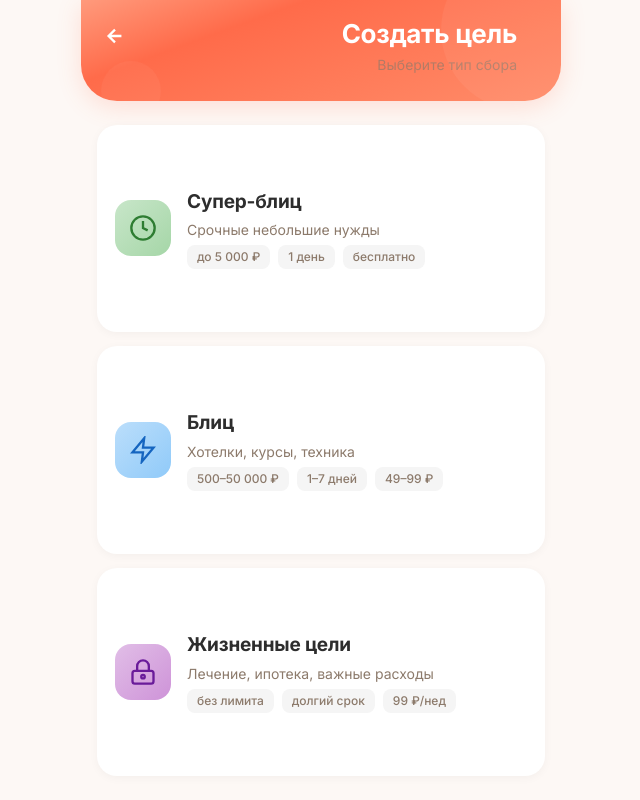
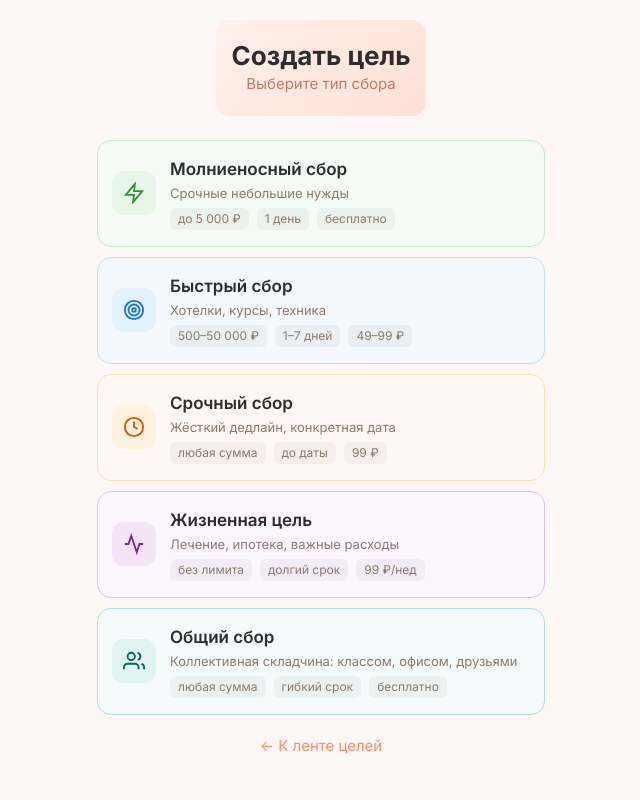
Before and after one commit to Catsik23/pomogay, a Flask app: page /goals/choose in a window 1280 px wide. Shown: the whole page, without its empty margins (319-959 px from the left). Run offline with Flask 3, Linux system fonts and the light colour scheme; a user stored in the database is signed in.

Commit message:
choose_goal_type: +Срочный +Общий сборы

```diff
--- a/templates/choose_goal_type.html
+++ b/templates/choose_goal_type.html
@@ -6,172 +6,90 @@
     <title>Создать цель — Помогай</title>
     <link rel="stylesheet" href="/static/style.css">
     <style>
-        * { box-sizing: border-box; margin: 0; padding: 0; }
-        body {
-            font-family: 'Inter', -apple-system, sans-serif;
-            background: #FDF8F5;
-        }
         .container {
             max-width: 480px;
             margin: 0 auto;
-            min-height: 100vh;
-            display: flex;
-            flex-direction: column;
+            padding: 20px 16px;
         }
-
-        /* Шапка */
-        .header-section {
-            background: linear-gradient(160deg, #FF9A7C 0%, #FF6B4A 30%, #FF8C69 100%);
-            padding: 18px 20px 26px;
-            color: white;
-            border-radius: 0 0 36px 36px;
-            position: relative;
-            overflow: hidden;
-            box-shadow: 0 6px 24px rgba(255, 108, 74, 0.18);
+        .header-card {
+            background: linear-gradient(135deg, #FFF0EB 0%, #FFE0D6 100%);
+            border-radius: 14px;
+            padding: 20px 16px;
+            text-align: center;
+            margin-bottom: 24px;
+            display: inline-block;
+            width: auto;
+            min-width: 200px;
         }
-        .header-section::after {
-            content: '';
-            position: absolute;
-            top: -50px;
-            right: -40px;
-            width: 160px;
-            height: 160px;
-            background: rgba(255,255,255,0.05);
-            border-radius: 50%;
+        .header-card h1 {
+            font-size: 26px;
+            font-weight: 700;
+            margin: 0;
+            line-height: 1.2;
         }
-        .header-section::before {
-            content: '';
-            position: absolute;
-            bottom: -20px;
-            left: 20px;
-            width: 60px;
-            height: 60px;
-            background: rgba(255,255,255,0.04);
-            border-radius: 50%;
+        .header-card p {
+            font-size: 15px;
+            color: #BF7A6A;
+            margin: 2px 0 0;
         }
-        .back-link {
-            position: absolute;
-            left: 16px;
-            top: 18px;
-            width: 36px;
-            height: 36px;
+        .option {
             display: flex;
             align-items: center;
-            justify-content: center;
-            color: rgba(255,255,255,0.8);
+            gap: 14px;
+            padding: 16px 14px;
+            border-radius: 14px;
+            margin-bottom: 10px;
             text-decoration: none;
-            border-radius: 10px;
-            z-index: 2;
-        }
-        .back-link:active { background: rgba(255,255,255,0.12); }
-        .header-text {
-            text-align: right;
-            padding-right: 24px;
-        }
-        .header-text h1 {
-            font-size: 26px;
-            font-weight: 700;
-            letter-spacing: -0.3px;
-            line-height: 1.25;
-            margin-bottom: 3px;
-        }
-        .header-text p {
-            font-size: 14px;
-            font-weight: 400;
-            opacity: 0.65;
-        }
-
-        /* Кнопки */
-        .options-section {
-            flex: 1;
-            display: flex;
-            flex-direction: column;
-            padding: 24px 16px;
-            gap: 14px;
-        }
-        .option {
-            flex: 1;
-            display: flex;
-            align-items: center;
-            gap: 16px;
-            padding: 0 18px;
-            border-radius: 20px;
-            text-decoration: none;
-            color: #2D2D2D;
-            transition: transform 0.15s, box-shadow 0.15s;
-            background: white;
-            box-shadow: 0 2px 10px rgba(0,0,0,0.04);
-            position: relative;
-            overflow: hidden;
-        }
-        .option::after {
-            content: '';
-            position: absolute;
-            bottom: 0;
-            left: 0;
-            right: 0;
-            height: 0;
-            transition: height 0.2s ease;
-            border-radius: 0 0 20px 20px;
-            z-index: 0;
+            color: var(--text);
+            transition: transform 0.1s, opacity 0.15s;
         }
         .option:active {
-            transform: scale(0.97);
-            box-shadow: 0 1px 6px rgba(0,0,0,0.1);
+            transform: scale(0.98);
+            opacity: 0.85;
         }
-        .option-green:active::after {
-            height: 6px;
-            background: linear-gradient(90deg, #A5D6A7, #66BB6A);
-        }
-        .option-blue:active::after {
-            height: 6px;
-            background: linear-gradient(90deg, #90CAF9, #42A5F5);
-        }
-        .option-purple:active::after {
-            height: 6px;
-            background: linear-gradient(90deg, #CE93D8, #AB47BC);
-        }
-        .option > * { position: relative; z-index: 1; }
         .option-icon {
-            width: 56px;
-            height: 56px;
-            border-radius: 16px;
+            width: 44px;
+            height: 44px;
+            border-radius: 12px;
             display: flex;
             align-items: center;
             justify-content: center;
             flex-shrink: 0;
         }
-        .option-green .option-icon { background: linear-gradient(135deg, #C8E6C9, #A5D6A7); }
-        .option-blue .option-icon { background: linear-gradient(135deg, #BBDEFB, #90CAF9); }
-        .option-purple .option-icon { background: linear-gradient(135deg, #E1BEE7, #CE93D8); }
-        .option-title { font-size: 19px; font-weight: 700; letter-spacing: -0.2px; }
-        .option-desc { font-size: 14px; color: #8C7A6B; margin-top: 3px; }
-        .option-meta { font-size: 12px; color: #8C7A6B; margin-top: 5px; display: flex; gap: 8px; }
-        .option-meta span { background: #F5F5F5; padding: 3px 10px; border-radius: 8px; font-weight: 500; }
+        .option-green .option-icon { background: #E8F5E9; color: #388E3C; }
+        .option-blue .option-icon { background: #E3F2FD; color: #1976D2; }
+        .option-orange .option-icon { background: #FFF3E0; color: #E65100; }
+        .option-purple .option-icon { background: #F3E5F5; color: #7B1FA2; }
+        .option-teal .option-icon { background: #E0F2F1; color: #00695C; }
+
+        .option-green { background: #F5FBF6; border: 1px solid #C8E6C9; }
+        .option-blue { background: #F5F9FD; border: 1px solid #BBDEFB; }
+        .option-orange { background: #FFF8F5; border: 1px solid #FFE0B2; }
+        .option-purple { background: #FDF5FF; border: 1px solid #E1BEE7; }
+        .option-teal { background: #F5FAFA; border: 1px solid #B2DFDB; }
+
+        .option-title { font-size: 17px; font-weight: 600; }
+        .option-desc { font-size: 13px; color: var(--text-soft); margin-top: 2px; }
+        .option-meta { font-size: 12px; color: var(--text-soft); margin-top: 4px; display: flex; gap: 8px; }
+        .option-meta span { background: rgba(0,0,0,0.04); padding: 2px 8px; border-radius: 6px; }
+        .back { margin-top: 20px; text-align: center; font-size: 15px; }
     </style>
 </head>
 <body>
     <div class="container">
-        <div class="header-section">
-            <a href="/goals" class="back-link">
-                <svg width="22" height="22" viewBox="0 0 24 24" fill="none" stroke="white" stroke-width="2.5"><path d="M19 12H5M12 19l-7-7 7-7"/></svg>
-            </a>
-            <div class="header-text">
+        <div style="text-align:center;">
+            <div class="header-card">
                 <h1>Создать цель</h1>
                 <p>Выберите тип сбора</p>
             </div>
         </div>
 
-        <div class="options-section">
         <a class="option option-green" href="/goals/new/super_blitz">
             <div class="option-icon">
-                    <svg width="28" height="28" viewBox="0 0 24 24" fill="none" stroke="#2E7D32" stroke-width="2">
-                        <circle cx="12" cy="12" r="10"/>
-                        <polyline points="12 6 12 12 16 14"/>
-                    </svg>
+                <svg width="22" height="22" viewBox="0 0 24 24" fill="none" stroke="currentColor" stroke-width="2"><path d="M13 2L3 14h9l-1 8 10-12h-9l1-8z"/></svg>
             </div>
             <div>
-                    <div class="option-title">Супер-блиц</div>
+                <div class="option-title">Молниеносный сбор</div>
                 <div class="option-desc">Срочные небольшие нужды</div>
                 <div class="option-meta"><span>до 5 000 ₽</span><span>1 день</span><span>бесплатно</span></div>
             </div>
@@ -179,31 +97,50 @@
 
         <a class="option option-blue" href="/goals/new/blitz">
             <div class="option-icon">
-                    <svg width="28" height="28" viewBox="0 0 24 24" fill="none" stroke="#1565C0" stroke-width="2">
-                        <polygon points="13 2 3 14 12 14 11 22 21 10 12 10 13 2"/>
-                    </svg>
+                <svg width="22" height="22" viewBox="0 0 24 24" fill="none" stroke="currentColor" stroke-width="2"><circle cx="12" cy="12" r="10"/><circle cx="12" cy="12" r="6"/><circle cx="12" cy="12" r="2"/></svg>
             </div>
             <div>
-                    <div class="option-title">Блиц</div>
+                <div class="option-title">Быстрый сбор</div>
                 <div class="option-desc">Хотелки, курсы, техника</div>
                 <div class="option-meta"><span>500–50 000 ₽</span><span>1–7 дней</span><span>49–99 ₽</span></div>
             </div>
         </a>
 
+        <a class="option option-orange" href="/goals/new/urgent" onclick="alert('Срочные сборы — скоро'); return false;">
+            <div class="option-icon">
+                <svg width="22" height="22" viewBox="0 0 24 24" fill="none" stroke="currentColor" stroke-width="2"><circle cx="12" cy="12" r="10"/><polyline points="12 6 12 12 16 14"/></svg>
+            </div>
+            <div>
+                <div class="option-title">Срочный сбор</div>
+                <div class="option-desc">Жёсткий дедлайн, конкретная дата</div>
+                <div class="option-meta"><span>любая сумма</span><span>до даты</span><span>99 ₽</span></div>
+            </div>
+        </a>
+
         <a class="option option-purple" href="/goals/new/serious" onclick="alert('Серьёзные сборы — скоро'); return false;">
             <div class="option-icon">
-                    <svg width="28" height="28" viewBox="0 0 24 24" fill="none" stroke="#6A1B9A" stroke-width="2">
-                        <path d="M7 11V7a5 5 0 0 1 10 0v4"/>
-                        <path d="M5 11h14a2 2 0 0 1 2 2v7a2 2 0 0 1-2 2H5a2 2 0 0 1-2-2v-7a2 2 0 0 1 2-2z"/>
-                        <circle cx="12" cy="16" r="1.5"/>
-                    </svg>
+                <svg width="22" height="22" viewBox="0 0 24 24" fill="none" stroke="currentColor" stroke-width="2"><path d="M22 12h-4l-3 9L9 3l-3 9H2"/></svg>
             </div>
             <div>
-                    <div class="option-title">Жизненные цели</div>
+                <div class="option-title">Жизненная цель</div>
                 <div class="option-desc">Лечение, ипотека, важные расходы</div>
                 <div class="option-meta"><span>без лимита</span><span>долгий срок</span><span>99 ₽/нед</span></div>
             </div>
         </a>
+
+        <a class="option option-teal" href="/goals/new/group" onclick="alert('Общие сборы — скоро'); return false;">
+            <div class="option-icon">
+                <svg width="22" height="22" viewBox="0 0 24 24" fill="none" stroke="currentColor" stroke-width="2"><path d="M17 21v-2a4 4 0 0 0-4-4H5a4 4 0 0 0-4 4v2"/><circle cx="9" cy="7" r="4"/><path d="M23 21v-2a4 4 0 0 0-3-3.87"/><path d="M16 3.13a4 4 0 0 1 0 7.75"/></svg>
+            </div>
+            <div>
+                <div class="option-title">Общий сбор</div>
+                <div class="option-desc">Коллективная складчина: классом, офисом, друзьями</div>
+                <div class="option-meta"><span>любая сумма</span><span>гибкий срок</span><span>бесплатно</span></div>
+            </div>
+        </a>
+
+        <div class="back">
+            <a href="/goals">← К ленте целей</a>
         </div>
     </div>
 </body>
```
Lines whose indentation alone changed are shown as unchanged.
